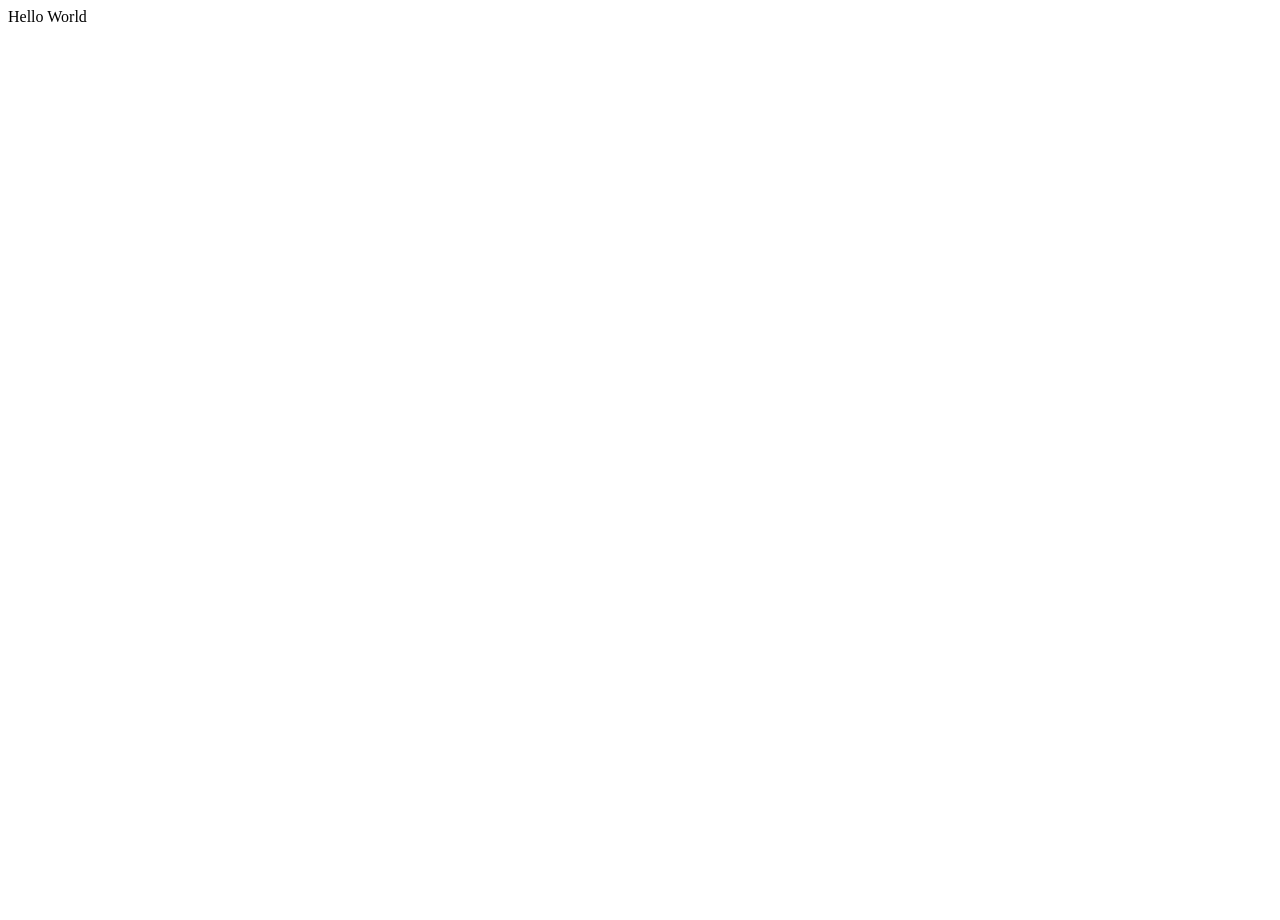
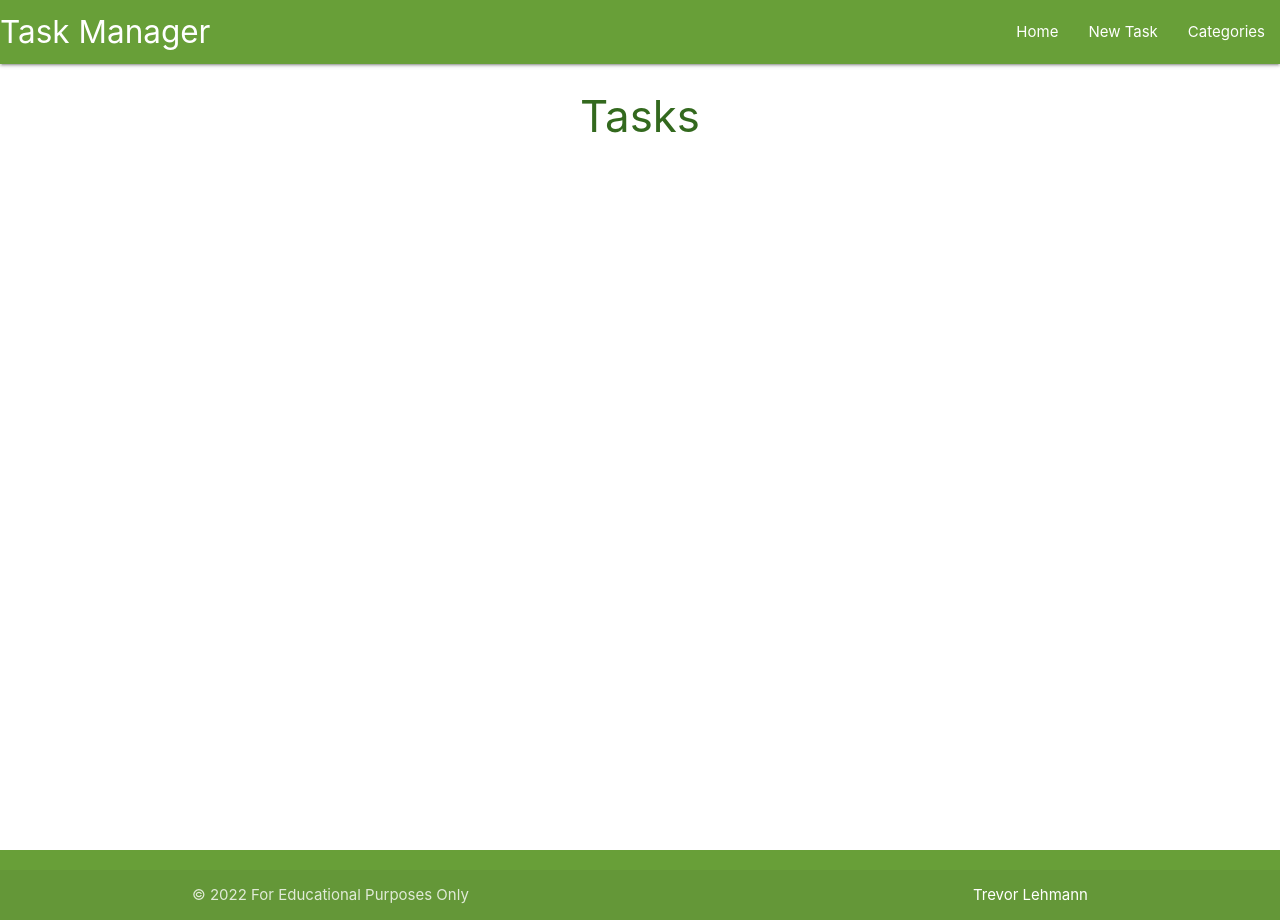
Before and after one commit to trevthedev777/Task_Manager_Application, a Flask app: page / in a window 1280 px wide. Before the commit the page is almost empty. Run offline with Flask 2, Linux system fonts and the light colour scheme; some libraries are stand-ins or nearby versions.

Commit message:
Add materiliaze, fontawesome cdn, link static files and initialiaze navbar functionality

```diff
--- a/taskmanager/routes.py
+++ b/taskmanager/routes.py
@@ -5,4 +5,4 @@ from taskmanager.models import Category, Task
 
 @app.route("/")
 def home():
-    return render_template("base.html")
+    return render_template("tasks.html")
--- /dev/null
+++ b/taskmanager/static/css/style.css
@@ -0,0 +1,11 @@
+/* Sticky footer */
+
+body {
+    display: flex;
+    min-height: 100vh;
+    flex-direction: column;
+  }
+
+  main {
+    flex: 1 0 auto;
+  }
--- /dev/null
+++ b/taskmanager/static/js/script.js
@@ -0,0 +1,4 @@
+// Init Sidenav functionality
+$(document).ready(function(){
+    $('.sidenav').sidenav();
+  });
--- a/taskmanager/templates/base.html
+++ b/taskmanager/templates/base.html
@@ -4,9 +4,58 @@
     <meta charset="UTF-8">
     <meta http-equiv="X-UA-Compatible" content="IE=edge">
     <meta name="viewport" content="width=device-width, initial-scale=1.0">
+    <!-- Font Awesome CDN -->
+    <script src="https://kit.fontawesome.com/11347facfb.js" crossorigin="anonymous"></script>
+    <!-- Materialze CSS CDN -->
+    <link rel="stylesheet" href="https://cdnjs.cloudflare.com/ajax/libs/materialize/1.0.0/css/materialize.min.css">
+    <!-- jQuery CDN -->
+    <script src="https://code.jquery.com/jquery-3.5.1.min.js"></script>
+    <!-- CSS -->
+    <link rel="stylesheet" href="{{ url_for('static', filename='css/style.css') }}" type="text/css">
     <title>Task Manager</title>
 </head>
 <body>
-    Hello World
+
+    <header>
+        <!-- top navbar -->
+        <nav class="light-green darken-2">
+            <div class="nav-wrapper">
+                <a href="{{ url_for('home') }}" class="brand-logo">Task Manager</a>
+                <a href="#" data-target="mobile-demo" class="sidenav-trigger"><i class="fas fa-bars"></i></a>
+                <ul class="right hide-on-med-and-down">
+                    <li><a href="{{ url_for('home') }}">Home</a></li>
+                    <li><a href="">New Task</a></li>
+                    <li><a href="">Categories</a></li>
+                </ul>
+            </div>
+        </nav>
+
+        <!-- Mobile sidenav -->
+        <ul class="sidenav" id="mobile-demo">
+            <li><a href="{{ url_for('home') }}">Home</a></li>
+            <li><a href="">New Task</a></li>
+            <li><a href="">Categories</a></li>
+        </ul>
+    </header>
+
+    <main class="container">
+        {% block content %}
+        {% endblock %}
+    </main>
+
+    <!-- Footer -->
+    <footer class="light-green darken-2 page-footer">
+        <div class="footer-copyright">
+          <div class="container">
+          © 2022 For Educational Purposes Only
+          <a class="white-text right" href="https://trevorlehmann.com" target="_blank">Trevor Lehmann</a>
+          </div>
+        </div>
+      </footer>
+
+    <!-- Materialize JS CDN -->
+    <script src="https://cdnjs.cloudflare.com/ajax/libs/materialize/1.0.0/js/materialize.min.js"></script>
+    <!-- js script file -->
+    <script src="{{ url_for('static', filename='js/script.js') }}"></script>
 </body>
 </html>
--- /dev/null
+++ b/taskmanager/templates/tasks.html
@@ -0,0 +1,7 @@
+<!-- anything thats created on the base.html is extended here -->
+{% extends "base.html" %}
+{% block content %}
+
+<h3 class="light-green-text text-darken-4 center-align">Tasks</h3>
+
+{% endblock %}
```
